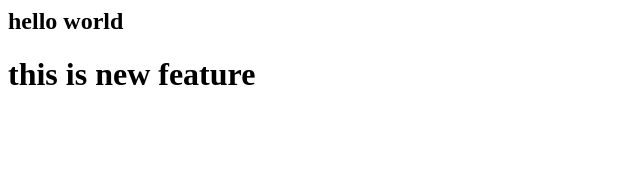
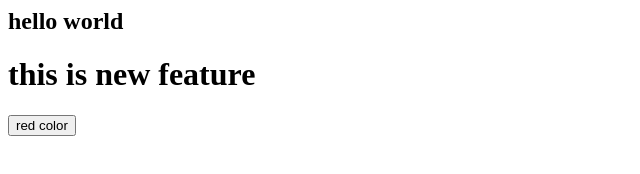
Before and after one commit to amitshah588/localrepo, a plain HTML site: page index.html in a window 1280 px wide. Shown: the whole page, without its empty margins (0-640 px from the left). Drawn offline with Linux system fonts and the light colour scheme.

Commit message:
added new button

```diff
--- a/index.html
+++ b/index.html
@@ -1,2 +1,3 @@
 <h2>hello world</h2>
 <h1> this is new feature</h1>
+<button>red color</button>
```
